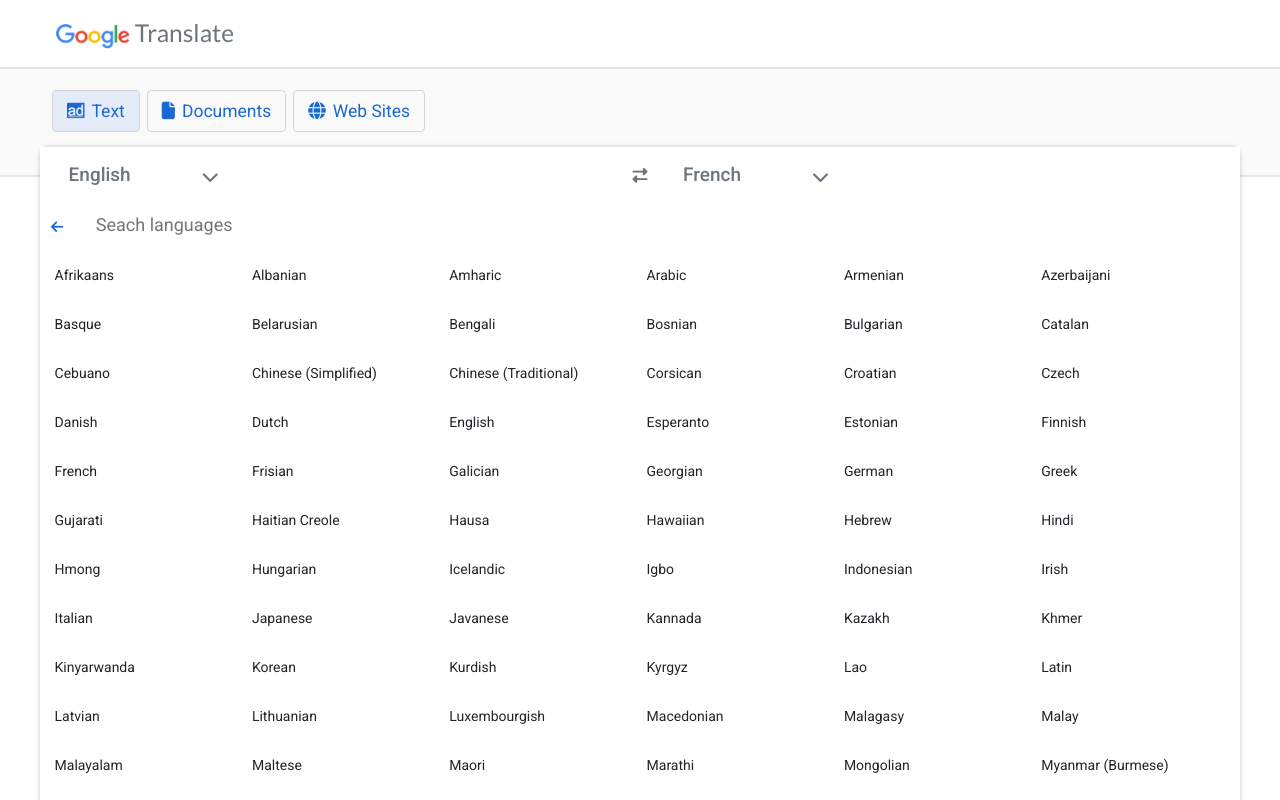
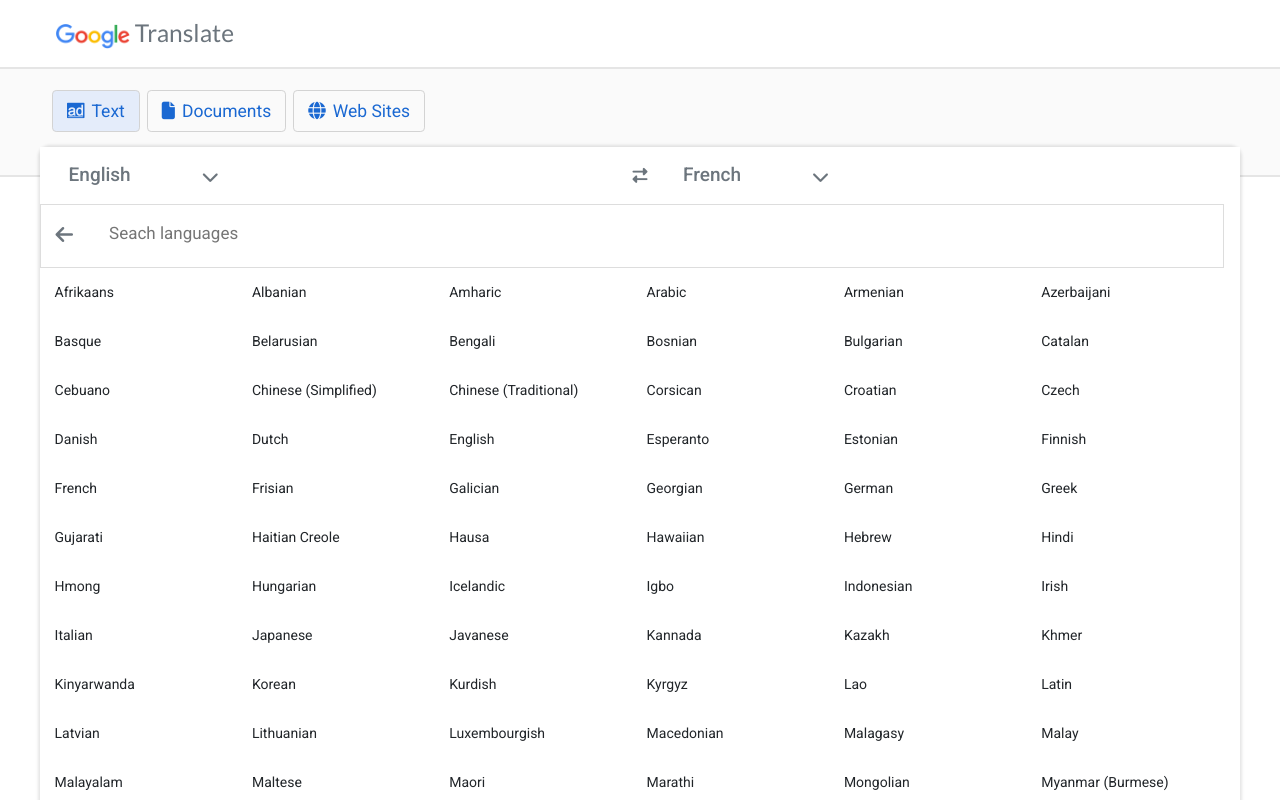
Before and after one commit to TheScientist01/GoogleTranslateClone, a React (Create React App) app: page / in a window 1280 px wide. Both pictures are taken after a click on the button 210 px from the left and 177 px from the top of the page. Shown: the top 800 px of the page. Built offline with nearby package versions, Linux system fonts and the light colour scheme; no server answers.

Commit message:
Added fully functional switch button and search language section

```diff
--- a/public/index.css
+++ b/public/index.css
@@ -14,7 +14,6 @@
 
 #message {
     position: absolute;
-    bottom: 0;
     background: rgb(45, 42, 42);
     color: white;
 }
@@ -114,8 +113,8 @@
     font-size: 17px;
 }
 
-.gray-button:hover, .switch-button:hover {
-    background: #f5f5f5;
+.gray-button:hover, .switch-button:hover, .btn:hover {
+    background: #f5f5f5!important;
 }
 
 .switch-button {
--- a/public/index.html
+++ b/public/index.html
@@ -35,6 +35,7 @@
   <body>
     <noscript>You need to enable JavaScript to run this app.</noscript>
     <div id="root"></div>
+    <!-- <div id="message">Copied to clipboard</div> -->
 
   </body>
 </html>
--- a/src/components/Dropdown.js
+++ b/src/components/Dropdown.js
@@ -1,7 +1,8 @@
-import React from "react";
-import { dropdownActiveIn, dropdownActiveOut, dropdownDeactive, inputLang, outputLang} from "../redux/actions";
+import React, {useState} from "react";
+import { dropdownActiveIn, dropdownActiveOut, dropdownDeactive, inputLang, outputLang, switchLang} from "../redux/actions";
 import { useSelector } from "react-redux/es/exports";
 import { useDispatch } from "react-redux/es/exports";
+import SearchBar from "./SearchBar";
 
 
 
@@ -35,10 +36,16 @@
     //     });
     // }, [])
 
+    const [list, setList]=useState([]);
 
-    const list = options.map((option) => {
-        return (<div key={option.value} onClick={() => {onChoose(option)}} className="col-2 py-3 list-element">{option.label}</div>)
-    });
+    const createList=(term="")=>{
+        setList(options.map((option) => {
+           if(option.label.toUpperCase().includes(term.toUpperCase())||option.value.toUpperCase().includes(term.toUpperCase())){
+                return <div key={option.value} onClick={() => {onChoose(option)}} className="col-2 py-3 list-element">{option.label}</div>
+           }
+        }));
+        // setList(term);
+    }
 
     return (
         <div>
@@ -49,7 +56,7 @@
                     <button onClick={() => { isActive ? dispatch(dropdownDeactive()) : dispatch(dropdownActiveIn()) }} className="btn btn-lg gray-button ml-5"><i className="fa-solid fa-chevron-down text-secondary"></i></button>
                 </div>
             </div>
-            <button className="btn btn-lg switch-button"><i className="fa-solid fa-right-left text-secondary"></i></button>
+            <button onClick={()=>dispatch(switchLang(inLang,outLang))} className="btn btn-lg switch-button"><i className="fa-solid fa-right-left text-secondary"></i></button>
             <div className="col-6" style={{ borderRadius: "inherit" }}>
                 <div className={`ui dropdown bg-white col-12 ${isActive ? "active" : ""}`}>
                     <div className="text text-muted p-3 ml-3 selected-lang" style={{ fontWeight: "500", fontSize: "19px" }}>{outLang.label}</div>
@@ -58,11 +65,11 @@
             </div>
         </div>
         <div style={{ width: "92.5vw" }} className={`row no-gutters ${isActive ? '' : 'd-none'}`}>
-                        <div className="col-12 py-2" style={{ background: "white", border: "1px 0 1px 0 solid #dddddd" }}>
-                            <button onClick={() => dispatch(dropdownDeactive())} className="btn"><i className="fa-solid fa-arrow-left"></i></button>
-                            <input type={"text"} style={{ outline: "none", border: "none", fontSize: "18px", width: "90%" }} className="ml-4" placeholder="Seach languages"></input>
+                        <div className="col-12" style={{ background: "white", border: "1px solid #dddddd", padding: "10px 0" }}>
+                            <button onClick={() => dispatch(dropdownDeactive())} className="btn btn-lg"><i className="fa-solid fa-arrow-left text-secondary" style={{fontSize:"20px"}}></i></button>
+                            <SearchBar createList={createList} />
                         </div>
-                        <div className="row m-0 bg-white">{list}</div>
+                        <div className="row col-12 m-0 bg-white">{list}</div>
             </div>
         </div>
     );
--- /dev/null
+++ b/src/components/SearchBar.js
@@ -0,0 +1,24 @@
+
+import React, { useEffect } from "react";
+import { useSelector } from "react-redux/es/exports";
+
+
+const SearchBar = ({createList}) => {
+
+    const isActive = useSelector(state => state.dropdown.isActive);
+
+    useEffect(() => {
+        createList("");
+    },[]);
+
+    const onC = (event) => {
+        var term = event.target.value;
+        createList(term);
+        console.log(event.target.value);
+    }
+
+    return <input onChange={(e) => onC(e)} type={"text"} style={{ outline: "none", border: "none", fontSize: "17px", width: "90%" }} className="ml-4" placeholder="Seach languages"></input>
+}
+
+
+export default SearchBar;
--- a/src/components/Translate.js
+++ b/src/components/Translate.js
@@ -1,4 +1,4 @@
-import React from "react";
+import React, { useEffect, useState } from "react";
 import { inputText, inputLang, detectLang } from "../redux/actions";
 import Convert from "./Convert";
 import Dropdown from "./Dropdown";
@@ -8,12 +8,11 @@
 
 const Translate = () => {
     const dispatch=useDispatch();
-    // const inLang=useSelector(state=>state.language.inLang);
-    // const outLang=useSelector(state=>state.language.outLang);
     const text=useSelector(state=>state.text.inputText);
     const translatedText=useSelector(state=>state.text.outputText);
     const isActive=useSelector(state=>state.dropdown.isActive);
     const detectLang=useSelector(state=>state.language.detectLang);
+    const [copiedElement, setCopiedElement]=useState("");
     const onC = (event) => {
         // setText(event.target.value);
         dispatch(inputText(event.currentTarget.textContent));
@@ -23,7 +22,11 @@
 
     const copyToClipboard=()=>{
         navigator.clipboard.writeText(translatedText);
+        setCopiedElement(translatedText);
+
+
     }
+
 
     return (
         <div style={{ boxShadow: "0 0 3px 2px rgb(0 0 0 / 10%)", borderRadius: "10px" }}>
@@ -37,7 +40,7 @@
             <div className={`row no-gutters ${isActive?"d-none":""}`} >
                 <div className="col-6 inp">
                     <div contentEditable onInput={(e)=>onC(e)} style={{ fontSize: "24px", outline: "none", marginBottom:"45px" }} className="p-4" id="input"></div>
-                    <div className="m-4" id="suggestion"><i class="fa-solid fa-wand-magic-sparkles mx-3"></i>Translate from: <span onClick={() => dispatch(inputLang(detectLang))} id="detect">{detectLang.label}</span></div>
+                    <div className="m-4" id="suggestion"><i class="fa-solid fa-wand-magic-sparkles mx-3 d-none"></i>Translate from: <span onClick={() => dispatch(inputLang(detectLang))} id="detect">{detectLang.label}</span></div>
                     <div className="row m-4">
                         <button className="btn voice mr-3"><i className="fa-solid fa-microphone text-secondary"></i></button>
                         <button className={`btn voice ${text===""?"d-none":""}`}><i className='fas fa-volume-up text-secondary'></i></button>
@@ -52,7 +55,7 @@
                     </div>
                 </div>
             </div>
-            {/* <div id="message" className="p-4"></div> */}
+
         </div>
 
     )
--- a/src/redux/actions/index.js
+++ b/src/redux/actions/index.js
@@ -16,6 +16,12 @@
     return{
         type: "OUTPUT_LANGUAGE",
         payload: {outLang:outLang}
+    }
+}
+
+export const switchLang=()=>{
+    return{
+        type: "SWITCH",
     }
 }
 
--- a/src/redux/reducers/languageReducer.js
+++ b/src/redux/reducers/languageReducer.js
@@ -1,4 +1,7 @@
-const languageReducer = (state = { inLang: {value: "en", label: "English"}, outLang: {value: "fr", label: "French"}, detectLang: {value: "", label: ""} }, action) => {
+
+
+
+const languageReducer = (state = { inLang: {value: "en", label: "English"}, outLang: {value: "fr", label: "French"}, detectLang: {value: "", label: ""}}, action) => {
     switch (action.type) {
         case "INPUT_LANGUAGE":
             return {...state,inLang: action.payload.inLang};
@@ -7,8 +10,7 @@
         case "OUTPUT_LANGUAGE":
             return {...state,outLang: action.payload.outLang};
         case "SWITCH":
-            const temp=state.inLang;
-            return {...state, inLang: state.outLang, outLang: temp};
+            return {...state, inLang: state.outLang, outLang: state.inLang};
         default:
             return state;
     }
--- a/src/redux/reducers/textReducer.js
+++ b/src/redux/reducers/textReducer.js
@@ -4,6 +4,7 @@
             return {...state,inputText: action.payload.inputText};
         case "OUTPUT_TEXT":
             return  {...state,outputText: action.payload.outputText};
+
         default:
             return state;
     }
```
